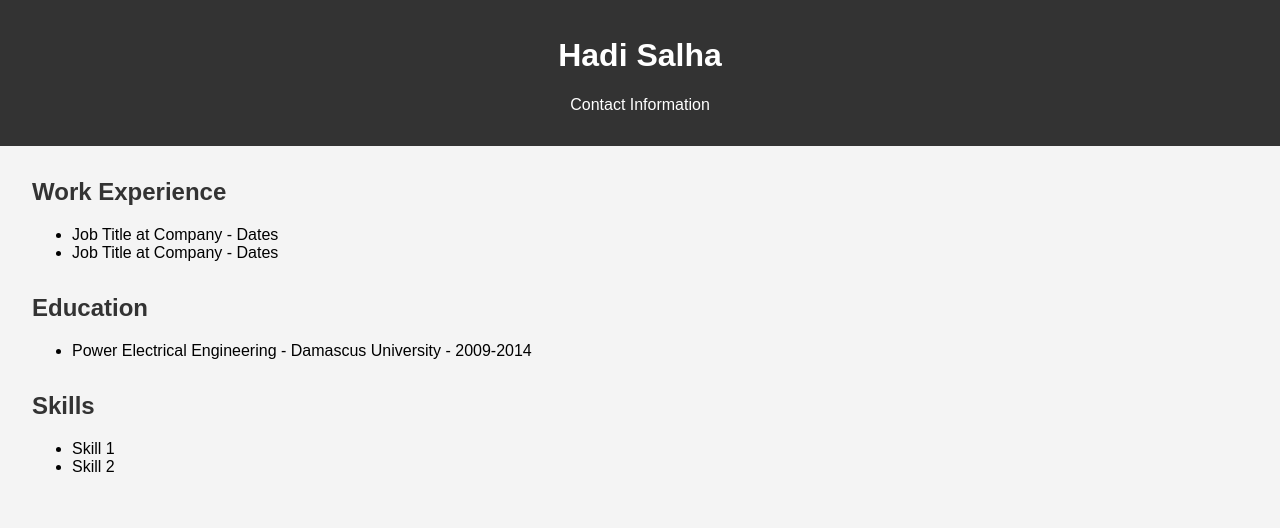
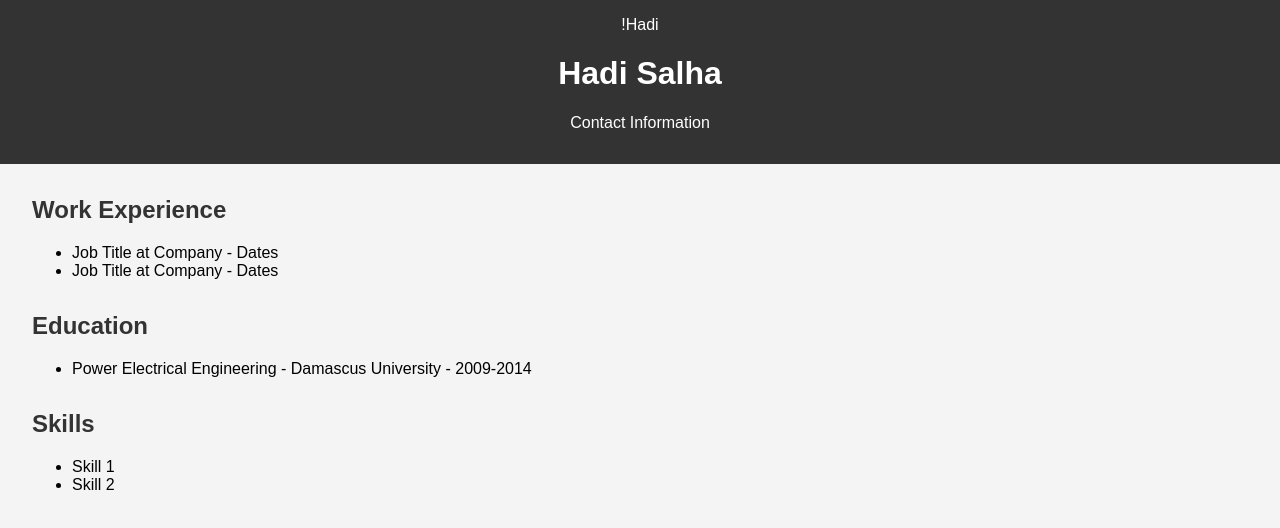
Before and after one commit to hadisalha/HadiSalha, a plain HTML site: page index.html in a window 1280 px wide. Drawn offline with Linux system fonts and the light colour scheme.

Commit message:
Update index.html

```diff
--- a/index.html
+++ b/index.html
@@ -8,6 +8,7 @@
 </head>
 <body>
     <header>
+        !Hadi
         <h1>Hadi Salha</h1>
         <p>Contact Information</p>
     </header>
```
